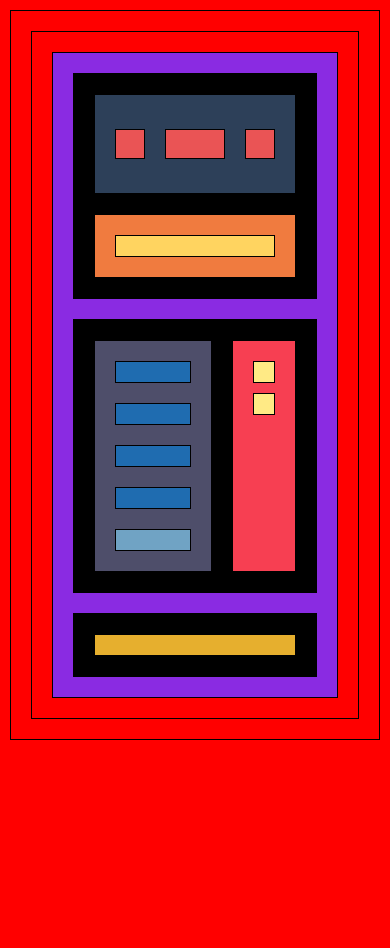
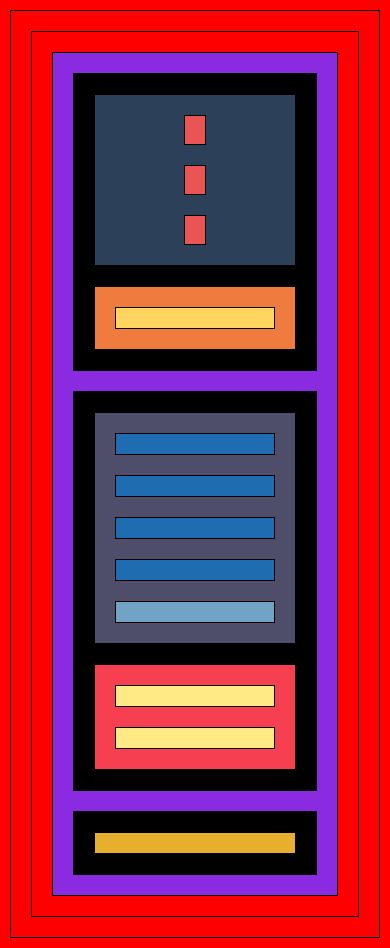
Before and after one commit to ferwargit/pruebas04-Flexbox, a plain HTML site: page index.html in a window 390 px wide. Before the commit the page ends 844 px from the top, so only its background shows below. Drawn offline with Linux system fonts and the light colour scheme.

Commit message:
Ajustes de @media

```diff
--- a/css/style.css
+++ b/css/style.css
@@ -107,3 +107,31 @@ body {
             background: #e6af2e;
             width: 300px;
         }
+
+/* De 0 a 800 aplica los siguientes estilos */
+@media all and (max-width: 800px) {
+    .menu {
+        flex-direction: column;
+        height: auto;
+
+    }
+    .section {
+        flex-direction: column;
+    }
+    .aside {
+        display: flex;
+        justify-content: center;
+    }
+}
+
+@media all and (max-width: 600px) {
+    .articulos {
+        flex-direction: column;
+    }
+}
+
+@media all and (max-width: 400px) {
+    .aside {
+        flex-direction: column;
+    }
+}
```
